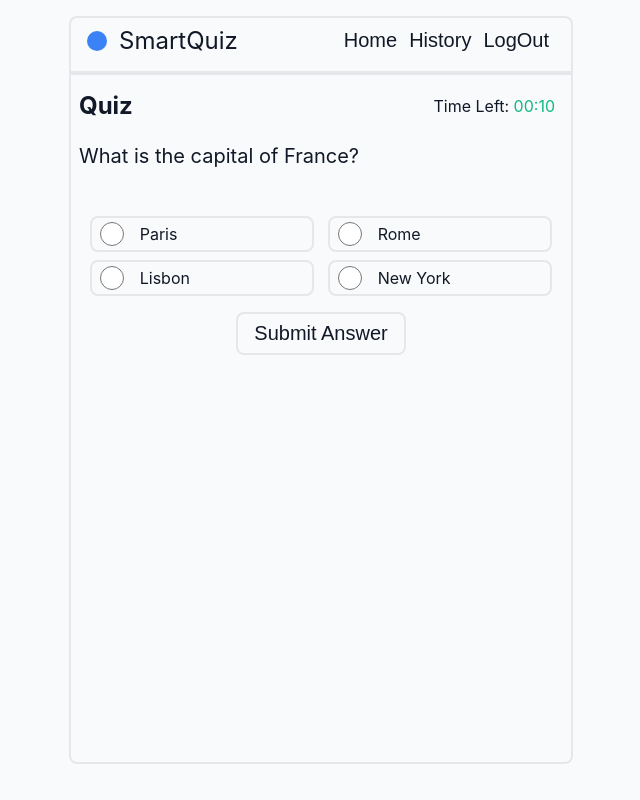
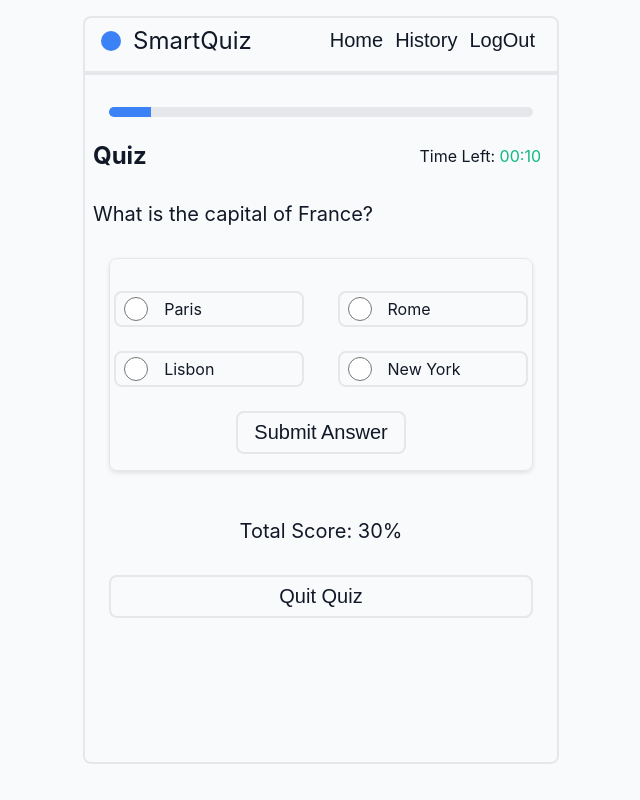
Before and after one commit to gregoryb79/SmartQuiz, a React (Vite) app in the folder client/: page /new-quiz in a window 1280 px wide. Shown: the whole page, without its empty margins (319-959 px from the left). Built offline with nearby package versions, Linux system fonts and the light colour scheme.

Commit message:
quit quiz button and confirm component

```diff
--- a/client/src/index.scss
+++ b/client/src/index.scss
@@ -18,7 +18,7 @@
     --font-sm:  0.875rem;   // ~14px — Subtext, meta info (score, difficulty)
     --font-xs:  0.75rem;    // ~12px — Optional notes, input hints
 
-    --standard-width: 90%; // Standard width for main content areas
+    --standard-width: 85%; // Standard width for main content areas
     --standard-height: 90%; // Standard height for main content areas
 
     @media (prefers-color-scheme: dark){
@@ -32,6 +32,7 @@
         --light-text:  #9CA3AF;   // Labels, secondary info
     }
 }
+
 
 *,
 *::before,
--- a/client/src/pages/Home.module.scss
+++ b/client/src/pages/Home.module.scss
@@ -1,3 +1,5 @@
+@use '../styles/mixins' as *;
+
 .homeMain{
     margin: -2px auto 0 auto;
 
@@ -36,8 +38,7 @@
     padding-bottom: 2rem;
     padding-left: 1rem;
     padding-right: 1rem;
-    border-radius: 8px;
-    box-shadow: 0 2px 4px rgba(0,0,0,0.1);
+    @include shadowBorder;
 
     select{
         font-size: var(--font-lg);
--- a/client/src/pages/Quiz.module.scss
+++ b/client/src/pages/Quiz.module.scss
@@ -1,4 +1,7 @@
+@use '../styles/mixins' as *;
+
 .quizContainer{
+    position: relative;
     width: var(--standard-width);
     height: var(--standard-height);
     margin: 0 auto;
@@ -7,15 +10,15 @@
 
     display: flex;
     flex-direction: column;
-    gap: 1.5rem;
-
-    // align-items: center;
-    // justify-content: space-around;
+    gap: 0;
+    > *:nth-child(n+3) {
+     margin-top: 2rem;
+    }
 
 }
 
 .quizHeader{
-    margin-top: 1rem;
+    margin-top: 0.5rem;
     display: flex;
     flex-direction: row;
     justify-content: space-between;
@@ -39,11 +42,13 @@
     display: flex;
     flex-direction: column;
     align-items: center;
-    gap: 1rem;
-    // width: 100%;
-    // border: 1px solid var(--gray-border);
+    gap: 1.5rem;
+    width: 90%;
+    margin: 0 auto;
+    //  border: 1px solid var(--gray-border);
     padding-top: 1rem;
     padding-bottom: 1rem;
+    @include shadowBorder;
 }
 
 .quizOptions{
@@ -51,8 +56,8 @@
     flex-direction: row;
     justify-content: space-around;
     flex-wrap: wrap;
-    gap: 0.5rem;
-    margin-top: 0.5rem;
+    gap: 1.5rem;
+    margin-top: 1rem;
 
     // margin-left: auto;
     // margin-right: auto;
@@ -67,3 +72,30 @@
 .timerValue.none {
   color: var(--red-error);
 }
+
+.progressBarContainer {
+  width: 90%;
+  margin: 2rem auto 0 auto;
+  height: 10px;
+  background: var(--gray-border);
+  border-radius: 5px;
+  margin-bottom: 1rem;
+  overflow: hidden;
+}
+
+.progressBar {
+  height: 100%;
+  background: var(--primary-blue);
+  transition: width 0.3s;
+}
+
+.quizFooter{
+    display: flex;
+    flex-direction: column;
+    gap: 2rem;
+    width: 90%;
+    margin: 0 auto;
+    padding-top: 1rem;
+    text-align: center;
+    font-size: var(--font-lg);
+}
--- a/client/src/pages/Quiz.tsx
+++ b/client/src/pages/Quiz.tsx
@@ -1,24 +1,33 @@
-import { useLocation } from "react-router";
+import { useLocation, useNavigate } from "react-router";
 import styles from "./Quiz.module.scss";
 import { QuizButton } from "./components/QuizButton";
 import { GeneralButton } from "./components/GeneralButton";
 import { useEffect, useState } from "react";
+import { Confirm } from "./components/Confirm";
 
 export function Quiz() {
 
+    const navigate = useNavigate()
     const location = useLocation();
     const { category, difficulty } = location.state || {};
     const question = "What is the capital of France?";
     const timerValue = 15; // is seconds
+    const totalSteps = 10; // total number of steps in the quiz
     const [selected, setSelected] = useState<string>("");
     const [timeLeft, setTimeLeft] = useState<number>(timerValue); // in seconds
+    const [currentStep, setCurrentStep] = useState<number>(1);
+    const [correctAnswers, setCorrectAnswer] = useState<number>(3);
+    const [showConfirm, setShowConfirm] = useState<boolean>(false);
 
     useEffect(() => {
         if (timeLeft <= 0) {
             console.log("Time's up!");
-            submitAnswer(new FormData());
-            setSelected(""); // Reset selection
-            setTimeLeft(timerValue); // Reset timer
+            const data = new FormData();
+            data.set("answer", selected);
+            submitAnswer(data);
+            setSelected("");
+            setTimeLeft(timerValue);
+            setCurrentStep(prevStep => Math.min(prevStep + 1, totalSteps));
             return;
         }
         const timer = setTimeout(() => setTimeLeft(timeLeft - 1), 1000);
@@ -32,6 +41,9 @@ export function Quiz() {
 
     return (
         <main className={styles.quizContainer}>
+            <div className={styles.progressBarContainer}>
+                <div className={styles.progressBar} style={{ width: `${(currentStep / totalSteps) * 100}%` }}/>
+            </div>
             <section className={styles.quizHeader}>
                 <h2 className={styles.quizTitle}>{category} Quiz</h2>
                 <div className={styles.timer}>
@@ -53,6 +65,22 @@ export function Quiz() {
                 </section>
                 <GeneralButton label="Submit Answer"/>
             </form>
+
+            <section className={styles.quizFooter}>
+
+                <p className={styles.quizScore}>Total Score: {(100*correctAnswers/totalSteps)+"%"}</p>
+                <GeneralButton label="Quit Quiz" onClick={() => setShowConfirm(true)}/>
+            </section>
+
+            {showConfirm && (<Confirm question={(totalSteps-currentStep) < 4
+                ? `Are you sure? Only ${totalSteps-currentStep} question to go!`
+                : `Are you sure?`}
+                onYes = {() => {
+                            navigate("/");
+                            setShowConfirm(false);}
+                }
+                onNo = {() => setShowConfirm(false)}
+                />)}
         </main>
     );
 }
--- /dev/null
+++ b/client/src/pages/components/Confirm.module.scss
@@ -0,0 +1,27 @@
+@use '../../styles/mixins' as *;
+
+.confirmContainer{
+    position: absolute;
+    top: 25%;
+    left: 50%;
+    transform: translateX(-50%);
+    background-color: var(--light-gray-bg);
+    @include shadowBorder;
+    border: 2px solid var(--yellow-warning);
+    width: 80%;
+
+    display: flex;
+    flex-direction: column;
+    align-items: center;
+    gap: 2rem;
+    font-size: var(--font-lg);
+    padding-top: 1.5rem;
+    padding-bottom: 1.5rem;
+}
+
+.confirmButtons{
+    display: flex;
+    flex-direction: row;
+    justify-content: space-around;
+    width: 80%;
+}
--- /dev/null
+++ b/client/src/pages/components/Confirm.tsx
@@ -0,0 +1,20 @@
+import styles from './Confirm.module.scss';
+import { GeneralButton } from './GeneralButton';
+type ConfirmProps = {
+  question: string;
+  onYes?: () => void;
+  onNo?: () => void;
+};
+export function Confirm({question, onYes, onNo}: ConfirmProps) {
+
+    return (
+        <div className={styles.confirmContainer}>
+            <p>{question}</p>
+            <div className={styles.confirmButtons}>
+                <GeneralButton label="Yes" onClick={onYes} />
+                <GeneralButton label="No" onClick={onNo} />
+            </div>
+        </div>
+    );
+
+}
--- a/client/src/pages/components/QuizButton.module.scss
+++ b/client/src/pages/components/QuizButton.module.scss
@@ -3,7 +3,7 @@
     flex-direction: row;
     align-items: center;
     gap: 1rem;
-    width: 48%;
+    width: 45%;
     border: 2px solid var(--gray-border);
     border-radius: 0.5rem;
     padding: 0.25rem 0.5rem;
--- /dev/null
+++ b/client/src/styles/_mixins.scss
@@ -0,0 +1,5 @@
+@mixin shadowBorder{
+    border: 1px solid var(--gray-border);
+    border-radius: 8px;
+    box-shadow: 0 2px 4px rgba(0,0,0,0.1);
+}
```
